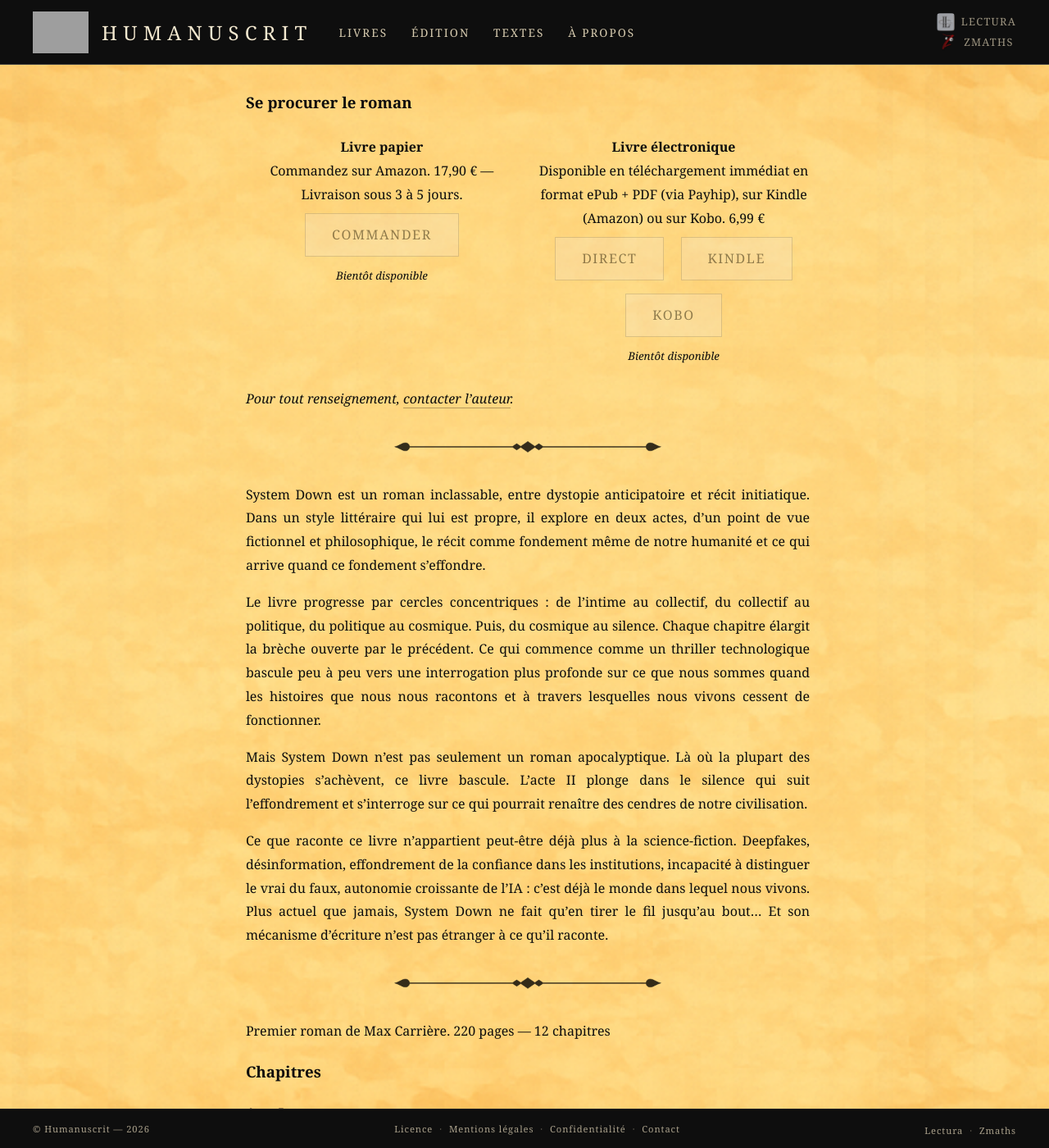
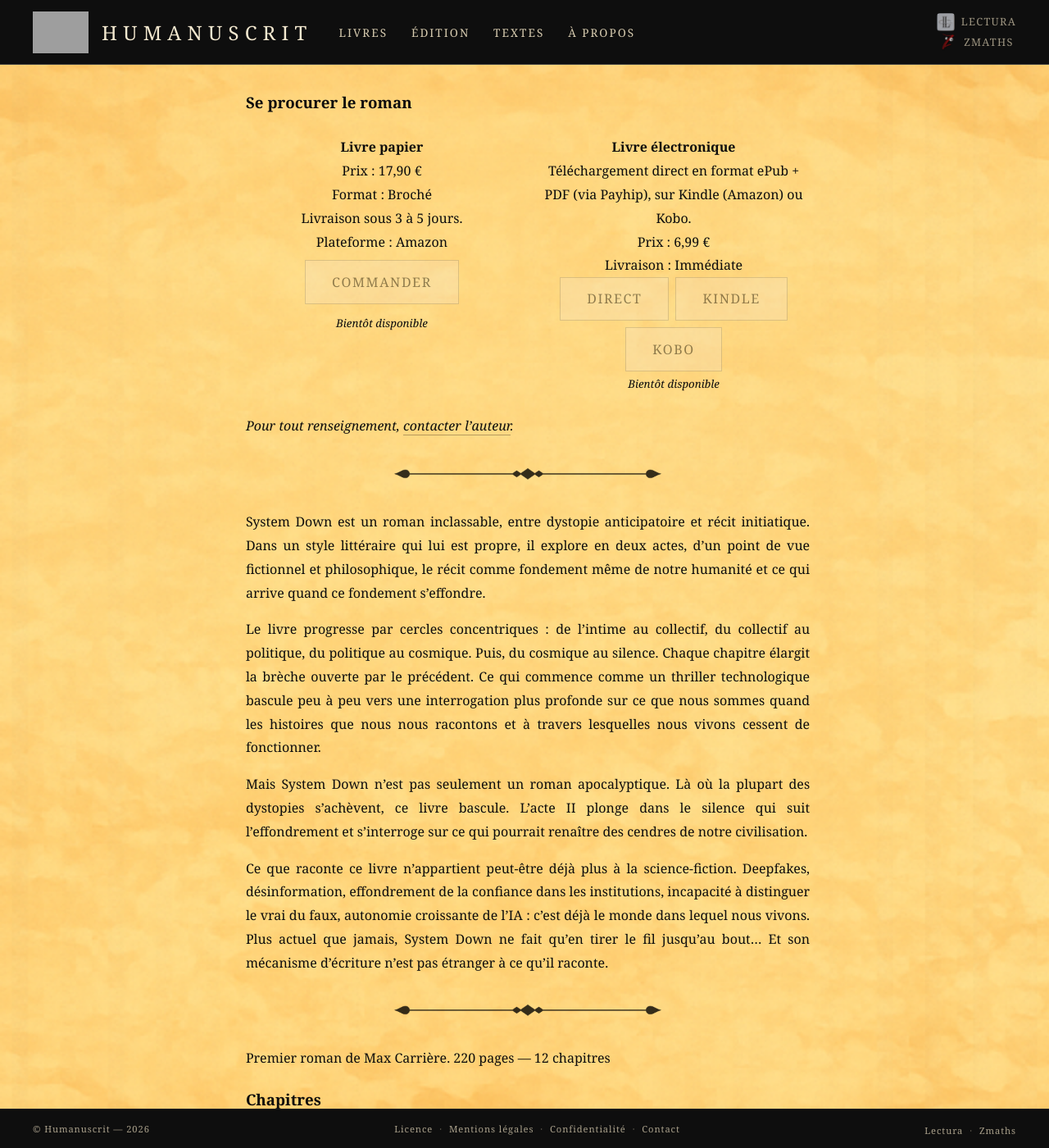
Before and after one commit to maxcarriere/humanuscrit, a Jekyll site: the page built from productions/system-down.md, in a window 1280 px wide and 1400 px high, scrolled down 975 px. Shown: the whole window at 82% size. Built offline with Jekyll 4.4.1, drawn with Linux system fonts in a browser that asks for light colours; grey boxes are pictures that could not be loaded.

Commit message:
Détailler les infos d'achat (prix, format, livraison) et aligner les 3 boutons ebook
Co-Authored-By: Claude Opus 4.6 <noreply@anthropic.com>

```diff
--- a/assets/css/style.scss
+++ b/assets/css/style.scss
@@ -1408,6 +1408,18 @@ html[data-darkreader-mode] .navigation-dossier a:hover {
 
 .buy-links .cta-button {
   margin: 0.5em;
+}
+
+/* Boutons d'achat côte à côte */
+.buy-buttons-row {
+  display: flex;
+  justify-content: center;
+  gap: 0.5em;
+  flex-wrap: wrap;
+}
+
+.buy-buttons-row .cta-button {
+  margin: 0;
 }
 
 /* Groupement format d'achat */
--- a/productions/system-down.md
+++ b/productions/system-down.md
@@ -48,7 +48,13 @@ Humanuscrit, 2026
 <div class="buy-format">
 <strong>Livre papier</strong>
 <br>
-Commandez sur Amazon. 17,90&nbsp;&euro; &mdash; Livraison sous 3 &agrave; 5 jours.
+Prix&nbsp;: 17,90&nbsp;&euro;
+<br>
+Format&nbsp;: Broch&eacute;
+<br>
+Livraison sous 3 &agrave; 5 jours.
+<br>
+Plateforme&nbsp;: Amazon
 <br>
 <span class="cta-button cta-button-disabled">COMMANDER</span>
 <br>
@@ -58,12 +64,17 @@ Commandez sur Amazon. 17,90&nbsp;&euro; &mdash; Livraison sous 3 &agrave; 5 jour
 <div class="buy-format">
 <strong>Livre &eacute;lectronique</strong>
 <br>
-Disponible en t&eacute;l&eacute;chargement imm&eacute;diat en format ePub + PDF (via Payhip), sur Kindle (Amazon) ou sur Kobo. 6,99&nbsp;&euro;
+T&eacute;l&eacute;chargement direct en format ePub + PDF (via Payhip), sur Kindle (Amazon) ou Kobo.
 <br>
+Prix&nbsp;: 6,99&nbsp;&euro;
+<br>
+Livraison&nbsp;: Imm&eacute;diate
+<br>
+<div class="buy-buttons-row">
 <span class="cta-button cta-button-disabled">DIRECT</span>
 <span class="cta-button cta-button-disabled">KINDLE</span>
 <span class="cta-button cta-button-disabled">KOBO</span>
-<br>
+</div>
 <small><em>Bient&ocirc;t disponible</em></small>
 </div>
 
```
